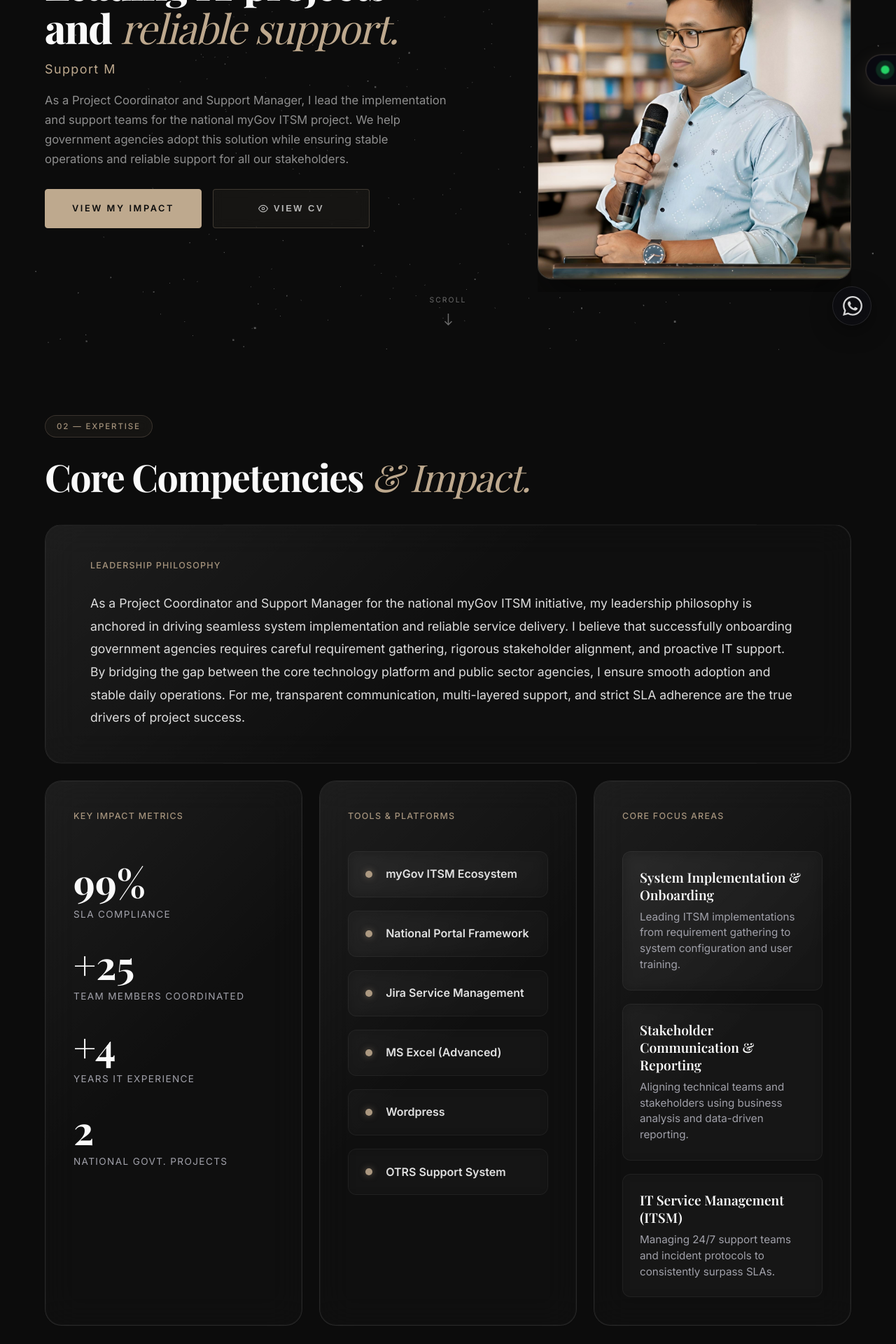
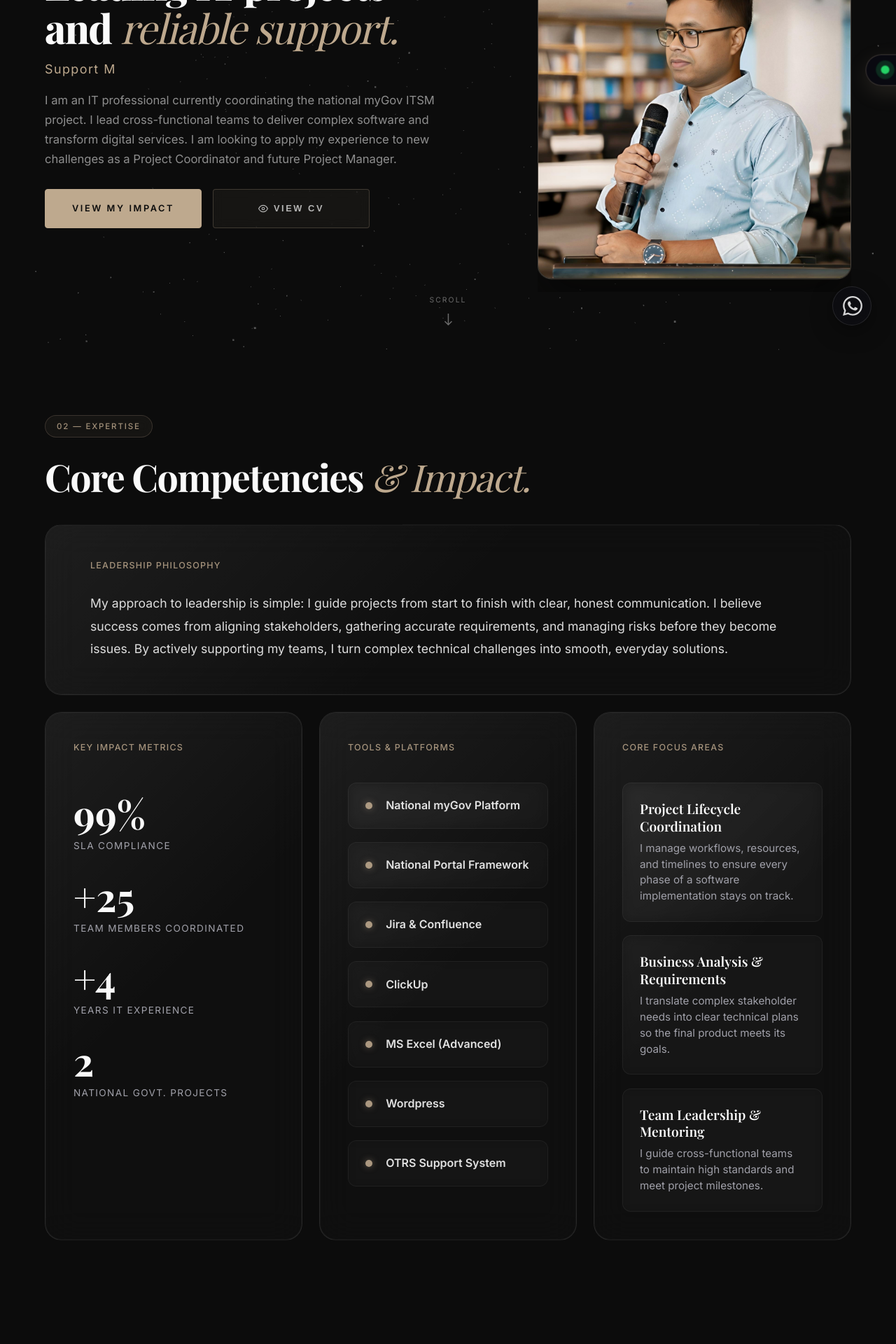
Before and after one commit to mdrahim007/my-portfolio, a React (Vite) app: page / in a window 1280 px wide. Shown: the part 300-2220 px from the top of the page at 70% size. Built offline with nearby package versions, Linux system fonts and the light colour scheme; a web font is replaced by a local one.

Commit message:
Experience Content Updated

```diff
--- a/src/components/About.jsx
+++ b/src/components/About.jsx
@@ -106,8 +106,9 @@ export const About = () => {
             style={{
                 position: 'relative',
                 display: 'flex',
-                flexDirection: 'column',
+                alignItems: 'center',
                 justifyContent: 'center',
+                minHeight: '100vh',
                 overflow: 'hidden',
             }}
         >
--- a/src/components/BentoGrid.jsx
+++ b/src/components/BentoGrid.jsx
@@ -118,7 +118,7 @@ export const BentoGrid = () => {
                             maxWidth: '99%',
                             // textAlign: 'justify',
                         }}>
-                            As a Project Coordinator and Support Manager for the national myGov ITSM initiative, my leadership philosophy is anchored in driving seamless system implementation and reliable service delivery. I believe that successfully onboarding government agencies requires careful requirement gathering, rigorous stakeholder alignment, and proactive IT support. By bridging the gap between the core technology platform and public sector agencies, I ensure smooth adoption and stable daily operations. For me, transparent communication, multi-layered support, and strict SLA adherence are the true drivers of project success.
+                            My approach to leadership is simple: I guide projects from start to finish with clear, honest communication. I believe success comes from aligning stakeholders, gathering accurate requirements, and managing risks before they become issues. By actively supporting my teams, I turn complex technical challenges into smooth, everyday solutions.
                         </p>
                     </article>
 
@@ -164,9 +164,10 @@ export const BentoGrid = () => {
                         <span className="eyebrow" style={{ marginBottom: '2.5rem' }}>Tools & Platforms</span>
                         <div style={{ display: 'flex', flexDirection: 'column', gap: '1.2rem', justifyContent: 'flex-start' }}>
                             {[
-                                'myGov ITSM Ecosystem',
+                                'National myGov Platform',
                                 'National Portal Framework',
-                                'Jira Service Management',
+                                'Jira & Confluence',
+                                'ClickUp',
                                 'MS Excel (Advanced)',
                                 'Wordpress',
                                 'OTRS Support System'
@@ -190,16 +191,16 @@ export const BentoGrid = () => {
                         <span className="eyebrow" style={{ marginBottom: '2.5rem' }}>Core Focus Areas</span>
                         <div style={{ display: 'flex', flexDirection: 'column', gap: '1.2rem', justifyContent: 'flex-start' }}>
                             <div className="glass-inner focus-card" style={{ padding: '1.5rem' }}>
-                                <h4 style={{ fontSize: '1.2rem', marginBottom: '0.5rem', color: '#FAFAFA' }}>System Implementation &amp; Onboarding</h4>
-                                <p style={{ color: '#a1a1aa', fontSize: '0.95rem', lineHeight: 1.5, margin: 0 }}>Leading ITSM implementations from requirement gathering to system configuration and user training.</p>
+                                <h4 style={{ fontSize: '1.2rem', marginBottom: '0.5rem', color: '#FAFAFA' }}>Project Lifecycle Coordination</h4>
+                                <p style={{ color: '#a1a1aa', fontSize: '0.95rem', lineHeight: 1.5, margin: 0 }}>I manage workflows, resources, and timelines to ensure every phase of a software implementation stays on track.</p>
                             </div>
                             <div className="glass-inner focus-card" style={{ padding: '1.5rem' }}>
-                                <h4 style={{ fontSize: '1.2rem', marginBottom: '0.5rem', color: '#FAFAFA' }}>Stakeholder Communication &amp; Reporting</h4>
-                                <p style={{ color: '#a1a1aa', fontSize: '0.95rem', lineHeight: 1.5, margin: 0 }}>Aligning technical teams and stakeholders using business analysis and data-driven reporting.</p>
+                                <h4 style={{ fontSize: '1.2rem', marginBottom: '0.5rem', color: '#FAFAFA' }}>Business Analysis & Requirements</h4>
+                                <p style={{ color: '#a1a1aa', fontSize: '0.95rem', lineHeight: 1.5, margin: 0 }}>I translate complex stakeholder needs into clear technical plans so the final product meets its goals.</p>
                             </div>
                             <div className="glass-inner focus-card" style={{ padding: '1.5rem' }}>
-                                <h4 style={{ fontSize: '1.2rem', marginBottom: '0.5rem', color: '#FAFAFA' }}>IT Service Management (ITSM)</h4>
-                                <p style={{ color: '#a1a1aa', fontSize: '0.95rem', lineHeight: 1.5, margin: 0 }}>Managing 24/7 support teams and incident protocols to consistently surpass SLAs.</p>
+                                <h4 style={{ fontSize: '1.2rem', marginBottom: '0.5rem', color: '#FAFAFA' }}>Team Leadership & Mentoring</h4>
+                                <p style={{ color: '#a1a1aa', fontSize: '0.95rem', lineHeight: 1.5, margin: 0 }}>I guide cross-functional teams to maintain high standards and meet project milestones.</p>
                             </div>
                         </div>
                     </article>
--- a/src/components/Experience.jsx
+++ b/src/components/Experience.jsx
@@ -271,7 +271,7 @@ export const Experience = () => {
                 }
 
                 .exp-node-num {
-                    font-size: 0.65rem;
+                    font-size: 0.80rem;
                     font-weight: 700;
                     letter-spacing: 0.05em;
                     color: var(--accent);
--- a/src/components/Hero.jsx
+++ b/src/components/Hero.jsx
@@ -145,6 +145,9 @@ export const Hero = () => {
                 ref={containerRef}
                 style={{
                     zIndex: 10,
+                    minHeight: '100vh',
+                    display: 'flex',
+                    alignItems: 'center',
                     paddingTop: 'var(--section-padding)',
                     paddingBottom: 'var(--section-padding)'
                 }}
@@ -152,7 +155,7 @@ export const Hero = () => {
 
 
                 {/* Split Screen Layout */}
-                <div className="hero-grid global-container">
+                <div className="hero-grid global-container" style={{ width: '100%' }}>
                     {/* Left Side: Text Content */}
                     <div className="hero-content-block" style={{ display: 'flex', flexDirection: 'column', gap: '1rem' }}>
                         {/* Section eyebrow */}
@@ -279,7 +282,7 @@ export const Hero = () => {
                                 opacity: window.matchMedia('(prefers-reduced-motion: reduce)').matches ? 1 : 0
                             }}
                         >
-                            As a Project Coordinator and Support Manager, I lead the implementation and support teams for the national myGov ITSM project. We help government agencies adopt this solution while ensuring stable operations and reliable support for all our stakeholders.
+                            I am an IT professional currently coordinating the national myGov ITSM project. I lead cross-functional teams to deliver complex software and transform digital services. I am looking to apply my experience to new challenges as a Project Coordinator and future Project Manager.
                         </p>
 
                         <div className="hero-cta-row" style={{ marginTop: '0.75rem', display: 'flex', alignItems: 'center', gap: '1rem', flexWrap: 'wrap' }}>
```
